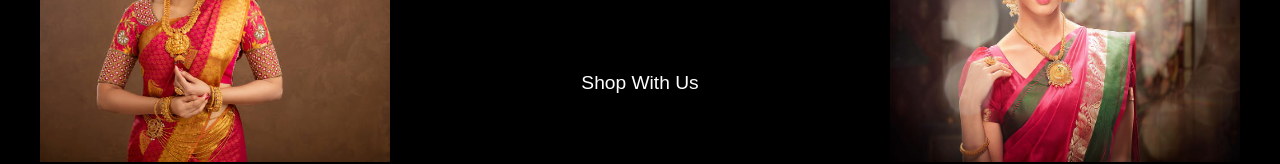
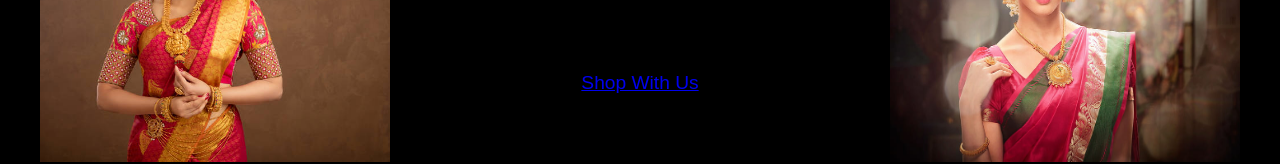
Before and after one commit to HetDholakiya1/Assignment-2, a plain HTML site: page index.html in a window 1280 px wide. Shown: the part 284-448 px from the top of the page. Drawn offline with Linux system fonts and the light colour scheme.

Commit message:
Update index.html

```diff
--- a/index.html
+++ b/index.html
@@ -25,7 +25,7 @@
         <img id="photo1" src="photo1.jpg" alt="">
         <img id="photo2" src="photo2.jpg" alt="">
         <h1>Ambica Jewellers</h1>
-        <p>Shop With Us</p>
+        <p><a href="#">Shop With Us</a></p>
     </header>
 
     <div class="content">
```
